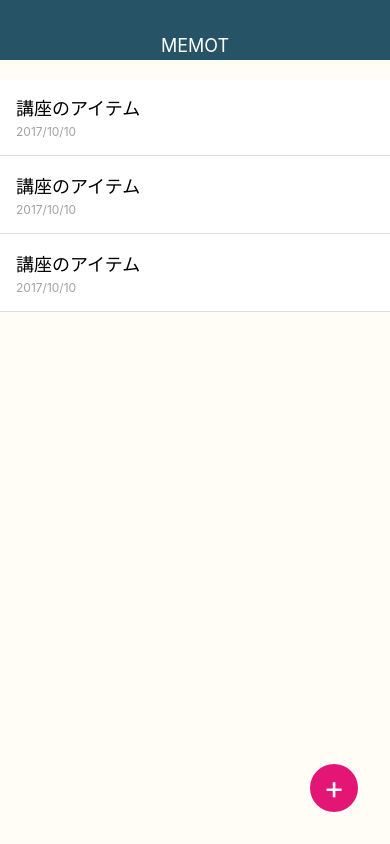
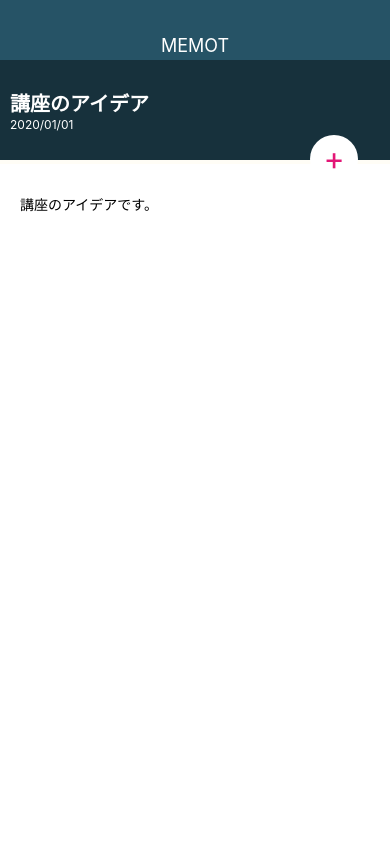
Before and after one commit to amok6from7/expo-app, a React Native app: screen / in a window 390 px wide. Built offline with nearby package versions, Linux system fonts and the light colour scheme.

Commit message:
style MemoDetail

```diff
--- a/App.js
+++ b/App.js
@@ -2,13 +2,13 @@
 import { StyleSheet, View } from 'react-native';
 
 import Appbar from './src/component/Appbar';
-import MemoListScreen from './src/screens/MemoListScreen';
+import MemoDetailScreen from './src/screens/MemoDetailScreen';
 
 export default function App() {
   return (
     <View style={styles.container}>
       <Appbar />
-      <MemoListScreen />
+      <MemoDetailScreen />
     </View>
   );
 }
@@ -19,6 +19,6 @@
     backgroundColor: '#FFFDF6',
     alignItems: 'center',
     justifyContent: 'center',
-    paddingTop: 78,
+    paddingTop: 60,
   },
 });
--- a/src/elements/CircleButton.js
+++ b/src/elements/CircleButton.js
@@ -3,9 +3,18 @@
 
 class CircleButton extends React.Component {
   render() {
+    const { style, color } = this.props;
+
+    let bgColor = '#E31676';
+    let textColor = '#fff';
+
+    if (color === 'white') {
+      bgColor = '#fff';
+      textColor = '#E31676';
+    }
     return (
-      <View style={styles.circleButton}>
-        <Text style={styles.circleButtonTitle}>
+      <View style={[styles.circleButton, style, { backgroundColor: bgColor }]}>
+        <Text style={[styles.circleButtonTitle, { color: textColor }]}>
           {this.props.children}
         </Text>
       </View>
@@ -20,7 +29,6 @@
     right: 32,
     width: 48,
     height: 48,
-    backgroundColor: '#E31676',
     borderRadius: 50,
     justifyContent: 'center',
     alignItems: 'center',
--- /dev/null
+++ b/src/screens/MemoDetailScreen.js
@@ -0,0 +1,62 @@
+import React from 'react';
+import { StyleSheet, View, Text } from 'react-native';
+import CircleButton from '../elements/CircleButton';
+
+class MemoDetailScreen extends React.Component {
+  render() {
+    return (
+      <View style={styles.container}>
+        <View>
+          <View style={styles.memoHeader}>
+            <View>
+              <Text style={styles.memoHeaderTitle}>講座のアイデア</Text>
+              <Text style={styles.memoHeaderDate}>2020/01/01</Text>
+            </View>
+          </View>
+        </View>
+        <View style={styles.memoContent}>
+          <Text>
+            講座のアイデアです。
+          </Text>
+        </View>
+        <CircleButton color="white" style={styles.editButton}>+</CircleButton>
+      </View>
+    );
+  }
+}
+
+const styles = StyleSheet.create({
+  container: {
+    flex: 1,
+    width: '100%',
+  },
+  memoHeader: {
+    height: 100,
+    backgroundColor: '#17313C',
+    justifyContent: 'center',
+    padding: 10,
+    marginBottom: 4,
+  },
+  memoHeaderTitle: {
+    fontSize: 20,
+    fontWeight: 'bold',
+    color: '#fff',
+  },
+  memoHeaderDate: {
+    fontSize: 12,
+    color: '#fff',
+  },
+  memoContent: {
+    paddingTop: 30,
+    paddingRight: 20,
+    paddingLeft: 20,
+    paddingBottom: 20,
+    backgroundColor: '#fff',
+    flex: 1,
+  },
+  editButton: {
+    top: 75,
+  },
+});
+
+export default MemoDetailScreen;
```
